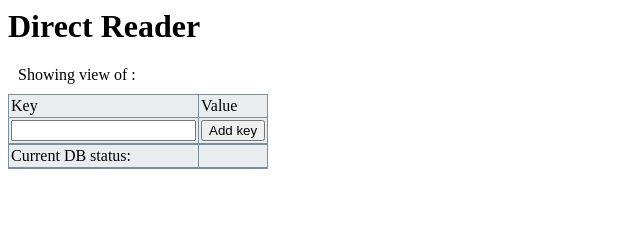
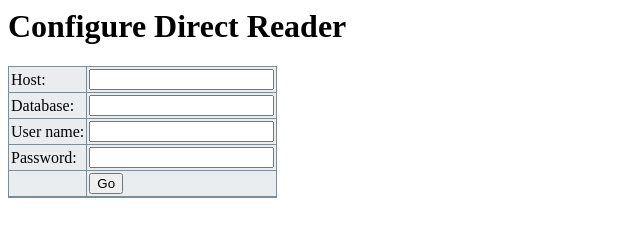
Before and after one commit to menicosia/direct-reader.node, a website: page static/index.html in a window 1280 px wide. Shown: the whole page, without its empty margins (0-640 px from the left). Drawn offline with Linux system fonts and the light colour scheme; no server answers.

Commit message:
- Index is now a config page which calls useDB endpoint - Configuration sends user to show-table.html

```diff
--- a/static/index.html
+++ b/static/index.html
@@ -1,32 +1,19 @@
 <html>
   <head>
     <base href="/">
-    <title>Direct Reader</title>
+    <title>Configure Direct Reader</title>
     <link rel="stylesheet" href="tables.css">
-    <script src="direct-reader-client.js"></script>
-    <script>
-      window.onload = function () {
-          getAppGUID() ;
-          getInstanceNum() ;
-          setInterval(function () {
-              getDBstatus(displayData=true)
-          }, 2000) ;
-      }
-    </script>
   </head>
   <body>
-    <h1>Direct Reader</h1>
-    <p>Showing view of <span id="appGUID"></span>:<span id="instanceNum"></span></p>
-    <table id="dataTable" border=0>
-      <tr><th>Key</th><th>Value</th></tr>
-      <tr>
-        <form action="write" method="get">
-          <td><input type="text" name="key" /></td>
-          <td><button type="submit">Add key</button></td></tr>
-      <tbody id="dataBody">
-      </tbody>
-      <tr>
-        <td>Current DB status:</td><td><span id="dbstatus"></span></td></tr>
+    <h1>Configure Direct Reader</h1>
+    <table id="configure">
+      <form action="useDB" method="get">
+        <tr><td>Host:</td><td><input type="text" name="host" /></td></tr>
+        <tr><td>Database:</td><td><input type="text" name="db" /></td></tr>
+        <tr><td>User name:</td><td><input type="text" name="user" /></td></tr>
+        <tr><td>Password:</td><td><input type="password" name="pw" /></td></tr>
+        <tr><td></td><td><button type="submit">Go</button></td></tr>
+      </form>
     </table>
   </body>
 </html>
```
Also changed, not shown: static/show-table.html (added, +32 -0 lines).
